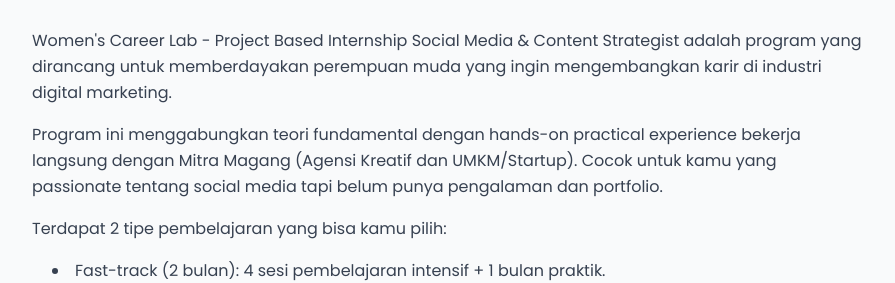
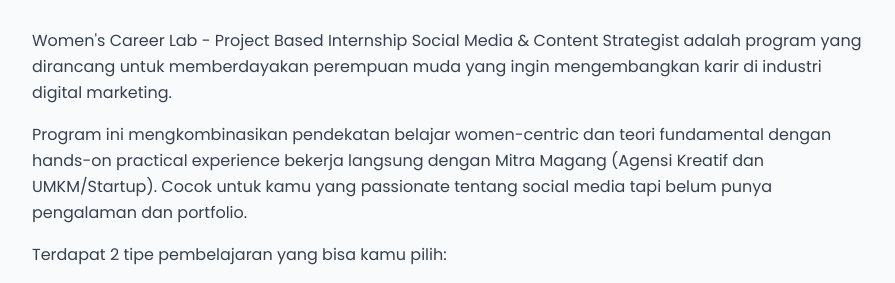
Before and after one commit to ihl-akmal/landing-website, a Next.js app: page /wcl-pbi/socmed-strategist in a window 1280 px wide. Shown: the part 840-1123 px from the top of the page, without its empty margins (192-1087 px from the left). Built offline with nearby package versions, Linux system fonts and the light colour scheme; no server answers.

Commit message:
fix: update konten about wcl

```diff
--- a/app/wcl-pbi/socmed-strategist/page-client.tsx
+++ b/app/wcl-pbi/socmed-strategist/page-client.tsx
@@ -512,7 +512,7 @@ export default function SocialMediaContentStrategistPage() {
               mengembangkan karir di industri digital marketing.
             </p>
             <p>
-            Program ini menggabungkan teori fundamental dengan hands-on practical experience bekerja langsung dengan Mitra Magang (Agensi Kreatif dan UMKM/Startup). Cocok untuk kamu yang passionate tentang social media
+            Program ini mengkombinasikan pendekatan belajar women-centric dan teori fundamental dengan hands-on practical experience bekerja langsung dengan Mitra Magang (Agensi Kreatif dan UMKM/Startup). Cocok untuk kamu yang passionate tentang social media
             tapi belum punya pengalaman dan portfolio.
             </p>
             <p>Terdapat 2 tipe pembelajaran yang bisa kamu pilih:</p>
```
